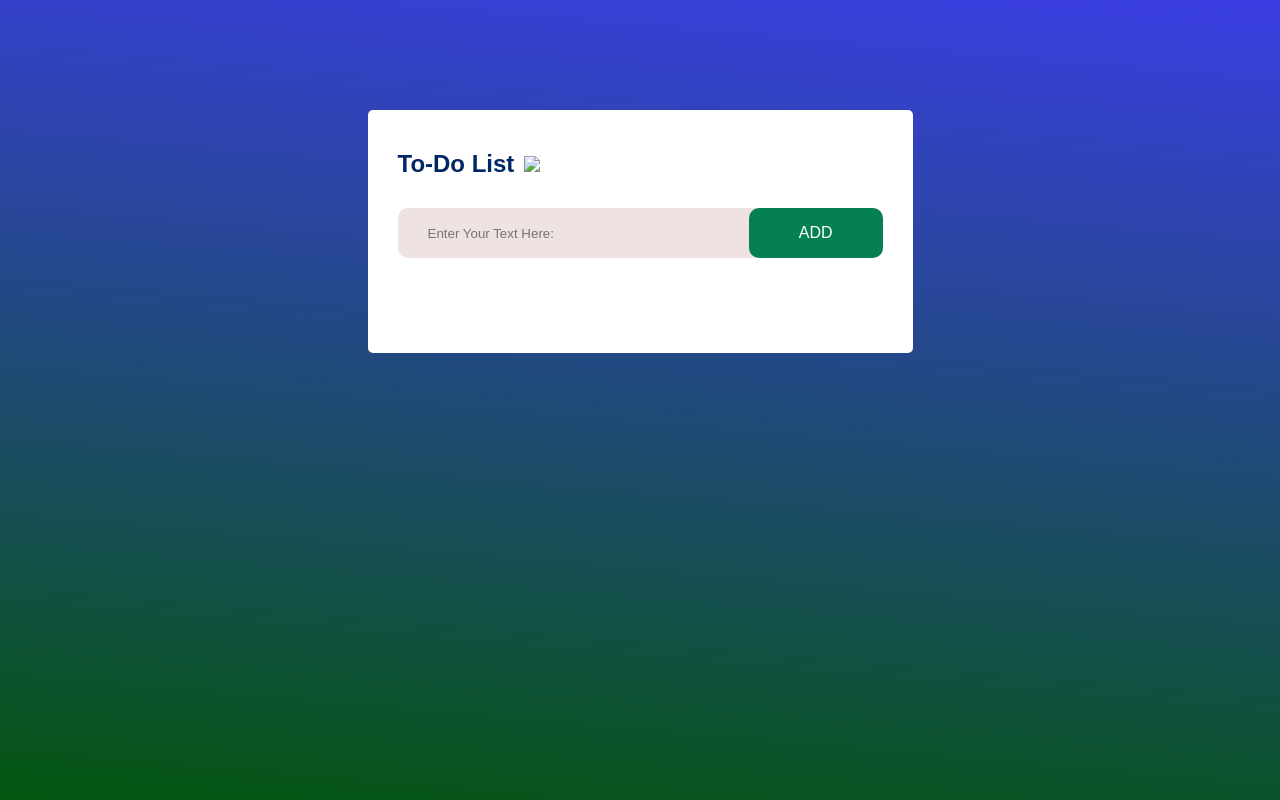
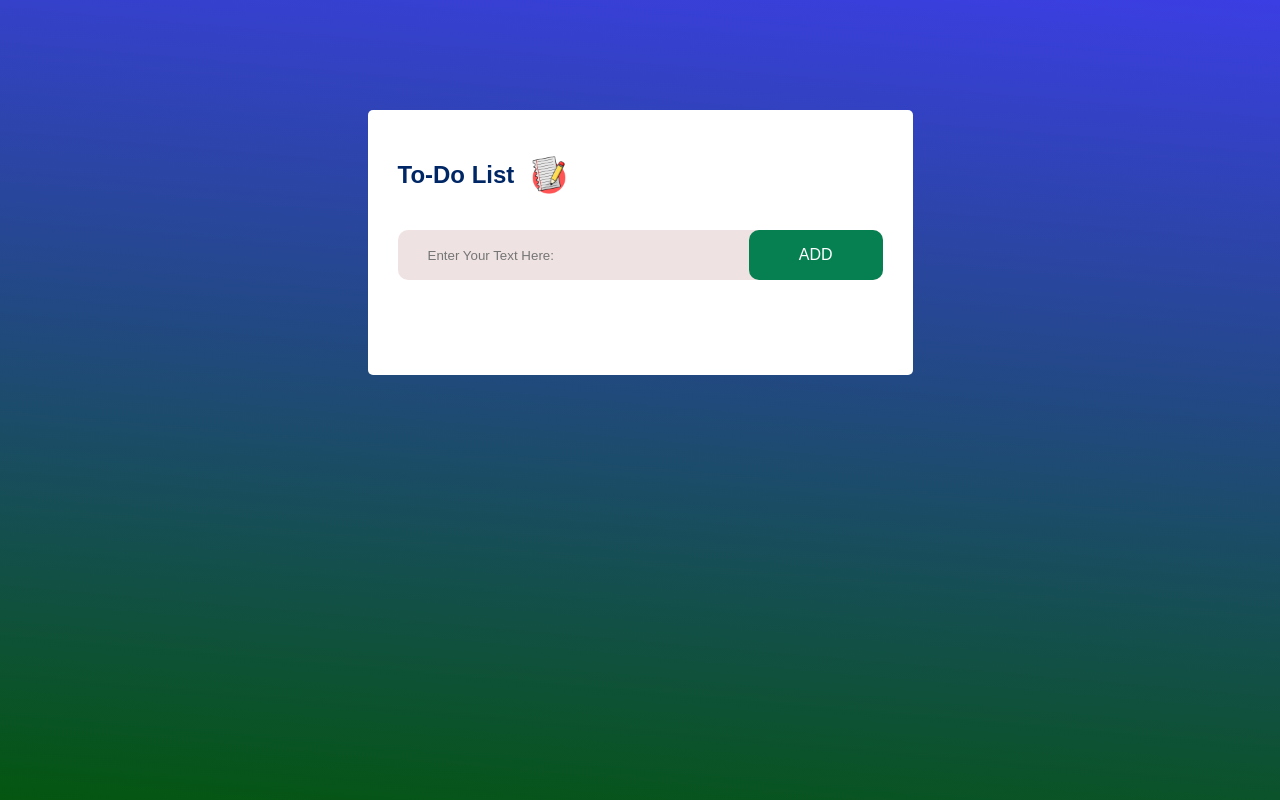
Before and after one commit to minakshi9936/TO-DO-LIST, a plain HTML site: page index.html in a window 1280 px wide. Drawn offline with Linux system fonts and the light colour scheme.

Commit message:
Update index.html

```diff
--- a/index.html
+++ b/index.html
@@ -9,7 +9,7 @@
 <body>
     <div class="container">
         <div class="todo-app">
-            <h2>To-Do List<img src="image/notes.png"></h2>
+            <h2>To-Do List<img src="notes.png"></h2>
             <div class="row">
                 <input type="text" id="input-box" placeholder="Enter Your Text Here:">
                 <button onclick="addTask()">ADD</button>
```
